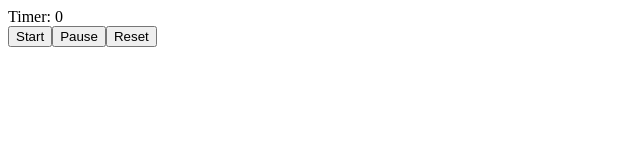
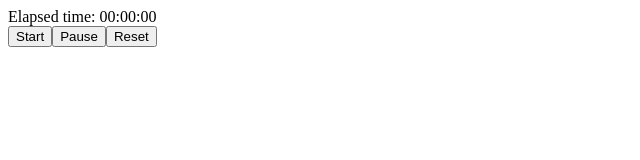
Before and after one commit to mobu-of-the-world/mobu, a React (Create React App) app: page / in a window 1280 px wide. Shown: the top 160 px of the page, without its empty margins (0-640 px from the left). Built offline with nearby package versions, Linux system fonts and the light colour scheme.

Commit message:
show elapsed time in time string format

```diff
--- a/src/AppComponent.tsx
+++ b/src/AppComponent.tsx
@@ -3,14 +3,14 @@ import Button from "./atoms/Button";
 import Timer from "./atoms/Timer";
 
 const AppComponent: React.FunctionComponent<{
-  count: number;
+  elapsedTime: string;
   onStart: (event: React.MouseEvent<HTMLElement>) => void;
   onPause: (event: React.MouseEvent<HTMLElement>) => void;
   onReset: (event: React.MouseEvent<HTMLElement>) => void;
-}> = ({ count, onStart, onPause, onReset }) => {
+}> = ({ elapsedTime, onStart, onPause, onReset }) => {
   return (
     <div>
-      <Timer count={count} />
+      <Timer elapsedTime={elapsedTime} />
       <Button onClick={onStart}>Start</Button>
       <Button onClick={onPause}>Pause</Button>
       <Button onClick={onReset}>Reset</Button>
--- a/src/AppContainer.tsx
+++ b/src/AppContainer.tsx
@@ -41,7 +41,7 @@ const AppContainer: React.FunctionComponent = () => {
 
   return (
     <AppComponent
-      count={tickCount}
+      elapsedTime={numberToTimeString(tickCount)}
       onStart={onStart}
       onPause={onPause}
       onReset={onReset}
@@ -49,4 +49,10 @@ const AppContainer: React.FunctionComponent = () => {
   );
 };
 
+function numberToTimeString(count: number): string {
+  const elapsedTime = new Date(count);
+  elapsedTime.setSeconds(count);
+  return elapsedTime.toISOString().substr(11, 8);
+}
+
 export default AppContainer;
--- a/src/atoms/Timer.tsx
+++ b/src/atoms/Timer.tsx
@@ -1,7 +1,9 @@
 import React from "react";
 
-const Timer: React.FunctionComponent<{ count: number }> = ({ count }) => {
-  return <div>Timer: {count}</div>;
+const Timer: React.FunctionComponent<{ elapsedTime: string }> = ({
+  elapsedTime
+}) => {
+  return <div>Elapsed time: {elapsedTime}</div>;
 };
 
 export default Timer;
```
